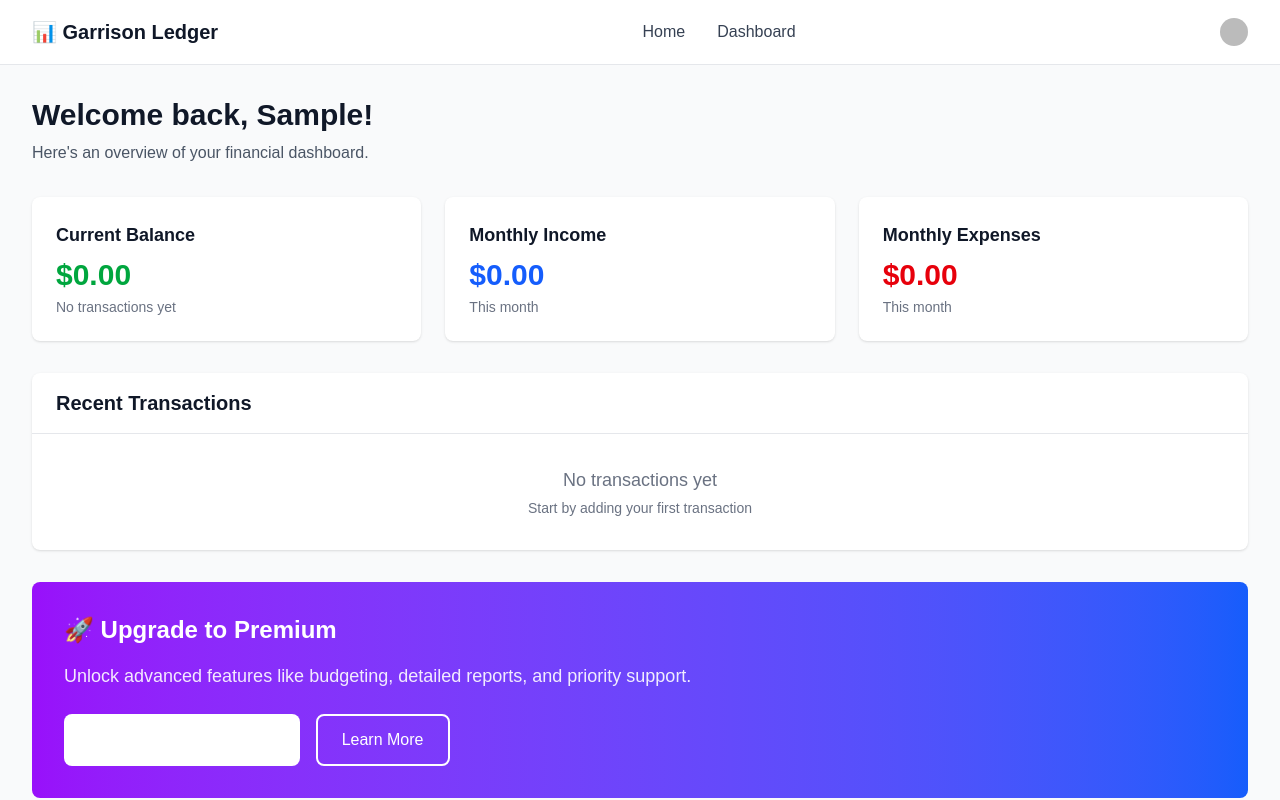
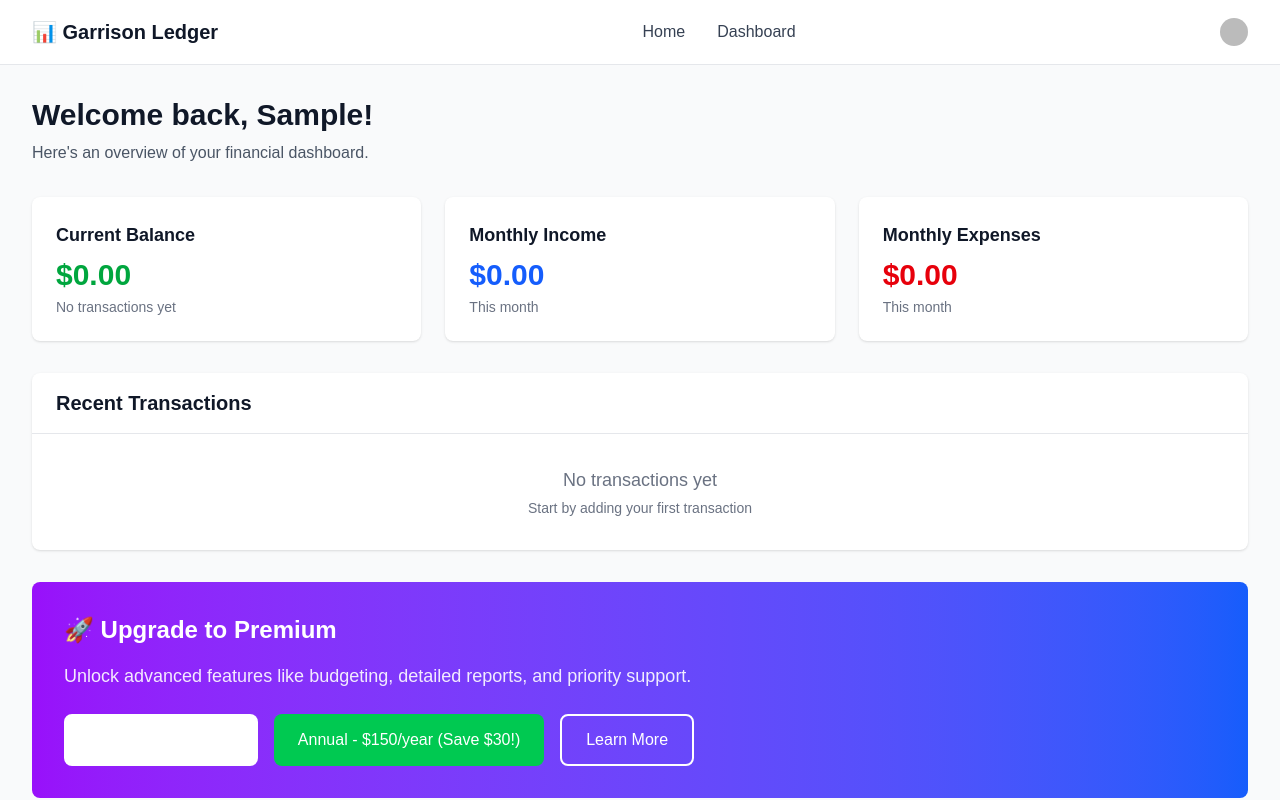
Before and after one commit to slimmugnai-oss/garrison-ledger, a Next.js app: page /dashboard in a window 1280 px wide. Shown: the top 800 px of the page. Built offline with nearby package versions, Linux system fonts and the light colour scheme; no server answers; sample sign-in values are in the browser's storage; some icons are missing.

Commit message:
feat: Add monthly and annual subscription options with real Stripe price IDs

```diff
--- a/app/dashboard/page.tsx
+++ b/app/dashboard/page.tsx
@@ -97,9 +97,14 @@ export default async function Dashboard() {
               </p>
               <div className="flex flex-col sm:flex-row gap-4">
                 <StripeCheckout
-                  priceId="price_1234567890" // Replace with your actual Stripe price ID
-                  buttonText="Subscribe for $9.99/month"
+                  priceId="price_1SG1IMQnBqVFfU8hOxI25Axu"
+                  buttonText="Monthly - $15/month"
                   className="bg-white text-purple-600 hover:bg-gray-100"
+                />
+                <StripeCheckout
+                  priceId="price_1SG1IMQnBqVFfU8h25rO6MoP"
+                  buttonText="Annual - $150/year (Save $30!)"
+                  className="bg-green-500 text-white hover:bg-green-600"
                 />
                 <button className="bg-transparent border-2 border-white text-white px-6 py-3 rounded-lg hover:bg-white hover:text-purple-600 transition-colors">
                   Learn More
```
